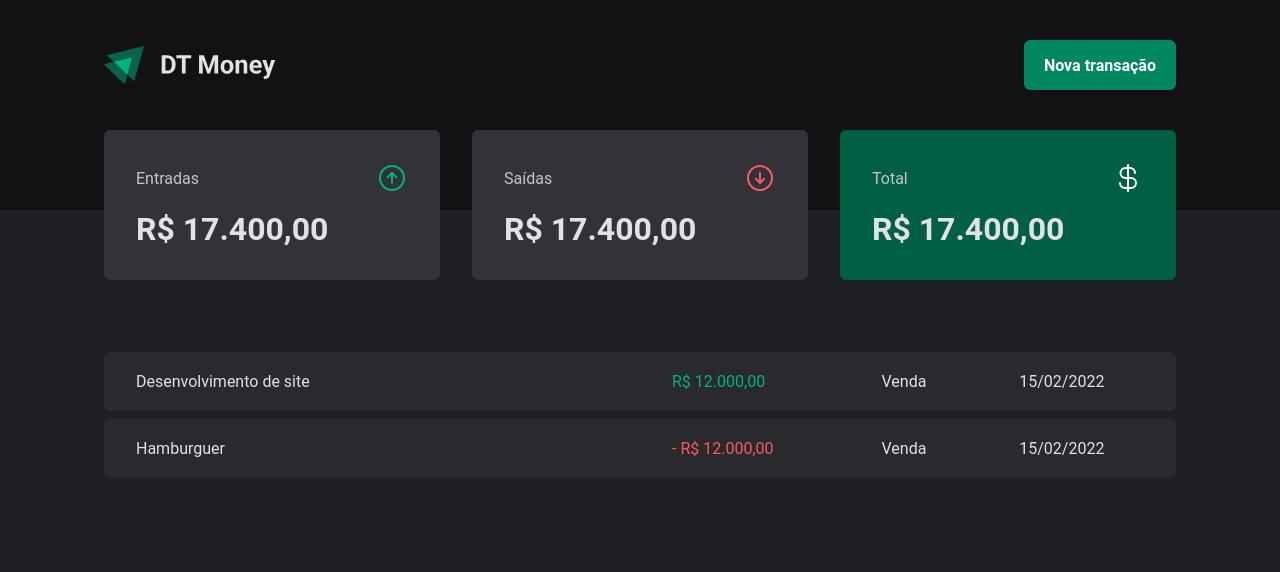
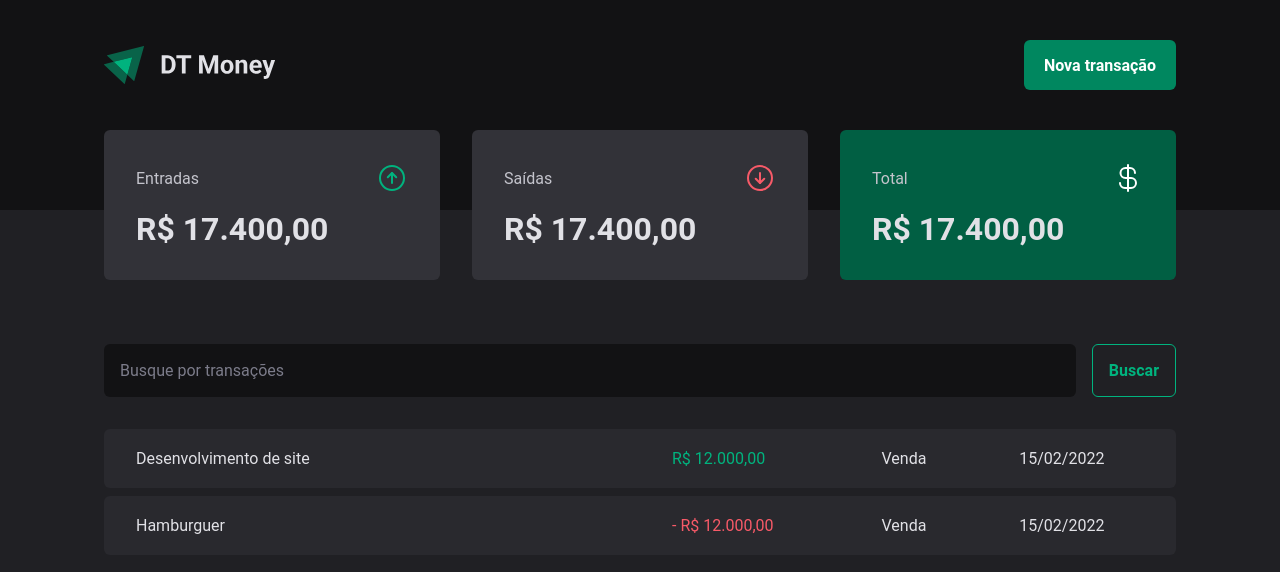
Before and after one commit to pedrocmoreira/dt-money, a React app: page / in a window 1280 px wide. Shown: the top 572 px of the page. Built offline with nearby package versions, Linux system fonts and the light colour scheme; the HTML template or start-up script is replaced by a standard one.

Commit message:
chore: adicionando componente SearchForm

```diff
--- /dev/null
+++ b/src/pages/Transactions/components/SearchForm/index.tsx
@@ -0,0 +1,15 @@
+import { SearchFormContainer } from "./styles";
+
+export function SearchForm(){
+  return(
+    <div>
+      <SearchFormContainer>
+        <input type="text" placeholder="Busque por transações" />
+
+        <button type="submit">
+          Buscar
+        </button>
+      </SearchFormContainer>
+    </div>
+  )
+}
--- /dev/null
+++ b/src/pages/Transactions/components/SearchForm/styles.ts
@@ -0,0 +1,40 @@
+import styled, { ThemeConsumer } from "styled-components";
+
+export const SearchFormContainer = styled.form`
+  display: flex;
+  gap: 1rem;
+
+  input {
+    flex: 1;
+    border-radius: 6px;
+    border: 0;
+    background: ${props => props.theme['gray-900']};
+    color: ${props => props.theme['gray-300']};
+    padding: 1rem;
+
+    &::placeholder {
+      color: ${props => props.theme['gray-500']};
+    }
+  }
+
+  button {
+    display: flex;
+    align-items: center;
+    gap: 0.75rem;
+
+    border: 0;
+    padding: 1rem;
+    background: transparent;
+    border: 1px solid ${props => props.theme['green-300']};
+    color: ${props => props.theme['green-300']};
+    font-weight: bold;
+    border-radius: 6px;
+
+    &:hover {
+    background: ${props => props.theme['green-500']};
+    border:  1px solid ${props => props.theme['green-500']};
+    color: ${props => props.theme['white']};
+    transition: background-color 0.2s, color 0.2s, border-color 0.2s;
+    }
+  }
+`;
--- a/src/pages/Transactions/index.tsx
+++ b/src/pages/Transactions/index.tsx
@@ -1,5 +1,7 @@
 import { Header } from "../../components/Header";
 import { Summary } from "../Summary";
+import { SearchForm } from "./components/SearchForm";
+
 import { PriceHiglight, TransactionsContainer, TransactionsTable } from "./styles";
 
 export function Transactions() {
@@ -9,6 +11,7 @@
       <Summary />
 
       <TransactionsContainer>
+        <SearchForm/>
         <TransactionsTable>
           <tbody>
             <tr>
--- a/src/pages/Transactions/styles.ts
+++ b/src/pages/Transactions/styles.ts
@@ -15,7 +15,7 @@
   width: 100%;
   border-collapse: separate;
   border-spacing: 0 0.5rem;
-  /* margin-top: 1.5rem; */
+  margin-top: 1.5rem;
 
   td {
     padding: 1.25rem 2rem;
```
